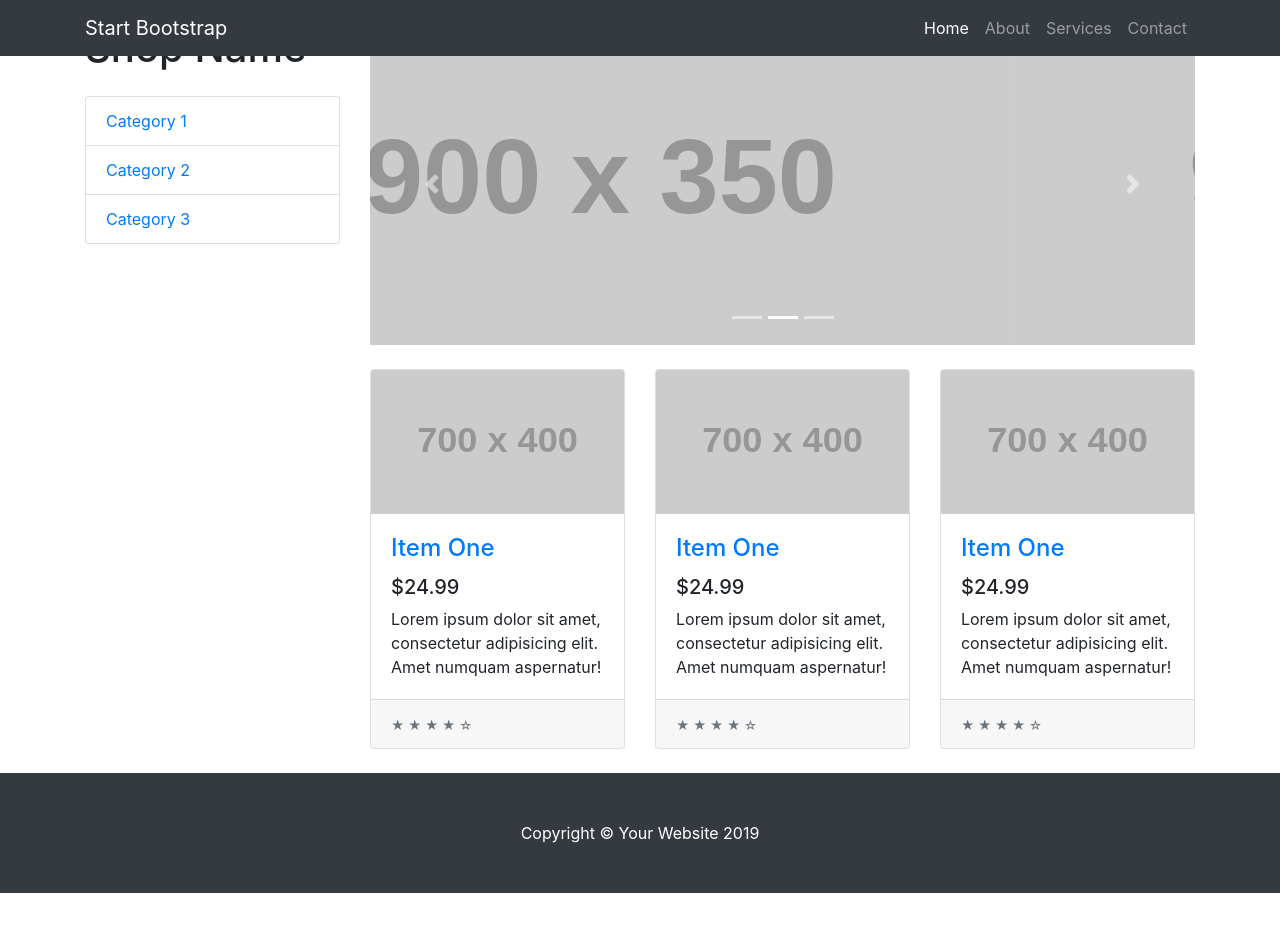
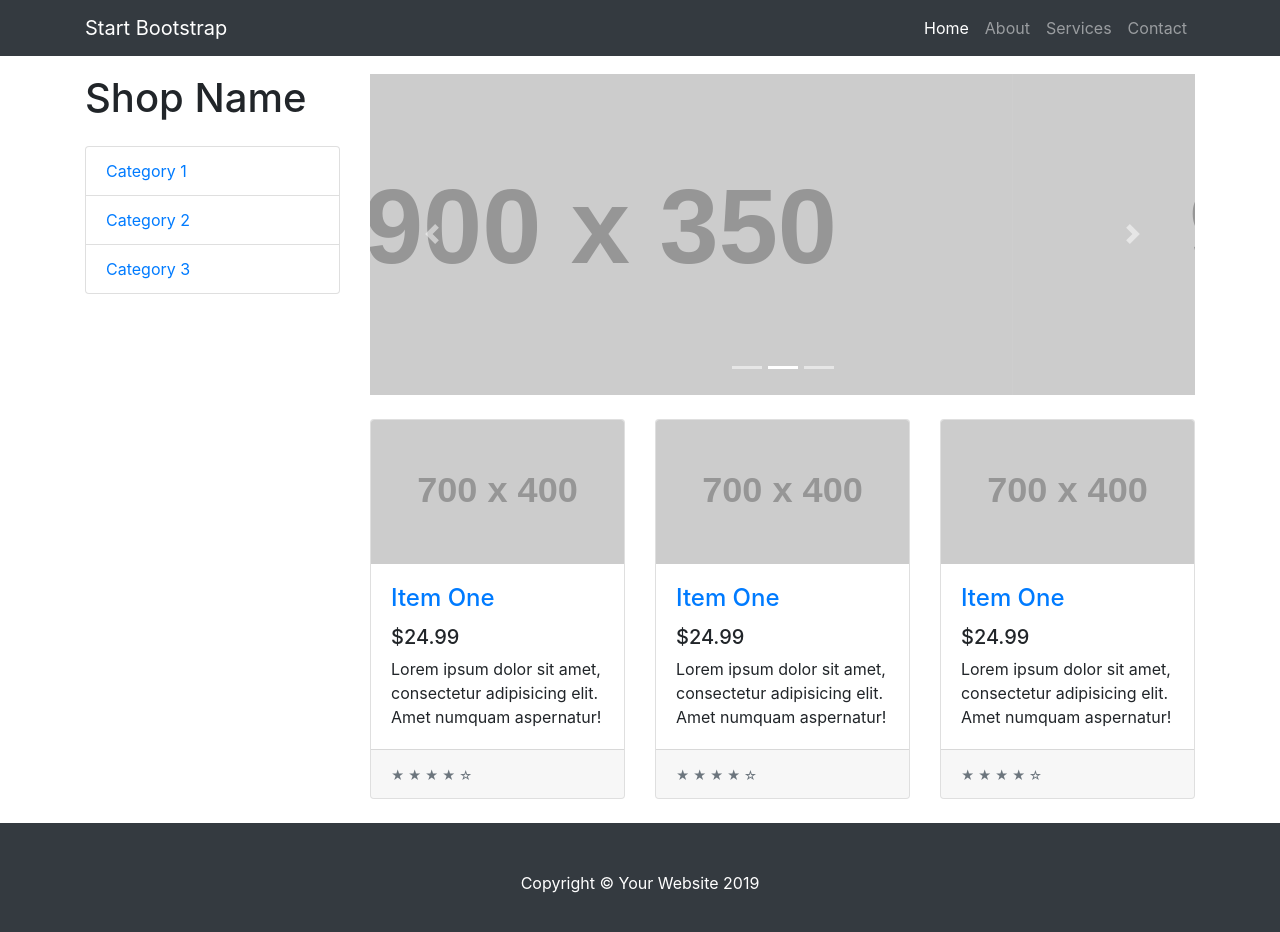
Before and after one commit to duycuong96/angular-indzmh, an Angular app: page / in a window 1280 px wide. Shown: the top 932 px of the page. Before the commit the page ends 893 px from the top, so only its background shows below. Built offline with nearby package versions, Linux system fonts and the light colour scheme.

Commit message:
2 files modified

```diff
--- a/src/app/app.component.html
+++ b/src/app/app.component.html
@@ -1,7 +1,7 @@
 <!-- Navigation -->
 <app-menu></app-menu>
 <!-- Page Content -->
-<div class="container">
+<div class="container" style="margin-top:50px">
   <div class="row">
     <div class="col-lg-3">
       <app-category></app-category>
--- a/src/app/app.module.ts
+++ b/src/app/app.module.ts
@@ -1,6 +1,7 @@
 import { NgModule } from '@angular/core';
 import { BrowserModule } from '@angular/platform-browser';
 import { FormsModule } from '@angular/forms';
+
 
 import { AppComponent } from './app.component';
 import { HelloComponent } from './hello.component';
```
